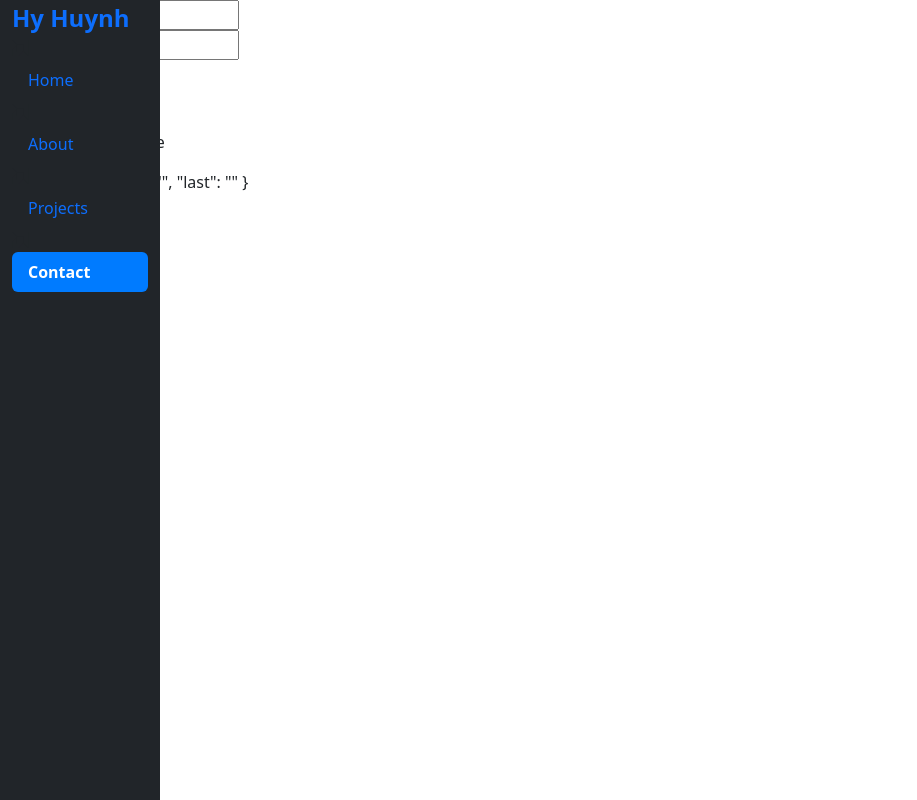
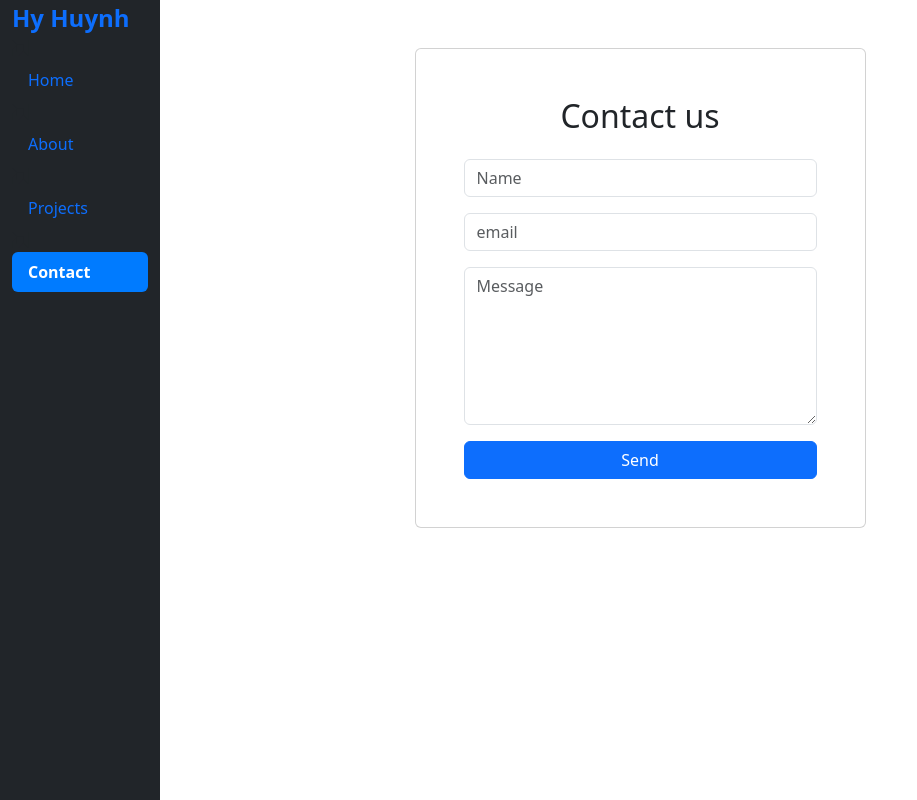
Before and after one commit to hyah01/day2-Profolio, an Angular app: page /contact in a window 1280 px wide. Shown: the whole page, without its empty margins (0-917 px from the left). Built offline with nearby package versions, Linux system fonts and the light colour scheme.

Commit message:
Added Contact

```diff
--- a/src/app/contact/contact.component.html
+++ b/src/app/contact/contact.component.html
@@ -1,13 +1,54 @@
-<form #f = "ngForm" (ngSubmit) = "onSubmit(f)" novalidate>
-    <input name="first" ngModel required #first = "ngModel">
-    <br>
-    <input name="last" ngModel>
-    <br>
-    <button>Submit</button>
-
-</form>
-
-<p>First Name: {{first.value}}</p>
-<p>First Name valid: {{first.valid}}</p>
-<p>Form Value: {{f.value | json}}</p>
-<p>Form Valid: {{f.valid}}</p>
+<section class="position-relative py-4 py-xl-5">
+  <div class="container position-relative">
+    <div class="row d-flex justify-content-center">
+      <div class="col-md-8 col-lg-6 col-xl-5 col-xxl-4">
+        <div class="card mb-5">
+          <div class="card-body p-sm-5">
+            <h2 class="text-center mb-4">Contact us</h2>
+            <form form #f="ngForm" (ngSubmit)="onSubmit(f)" novalidate>
+              <div class="mb-3">
+                <input
+                  name="name"
+                  class="form-control"
+                  type="text"
+                  name="name"
+                  placeholder="Name"
+                  ngModel
+                  required
+                  #name="ngModel"
+                />
+              </div>
+              <div class="mb-3">
+                <input
+                  placeholder="Email"
+                  class="form-control"
+                  type="email"
+                  name="email"
+                  placeholder="email"
+                  ngModel
+                  required
+                  #email="ngModel"
+                />
+              </div>
+              <div class="mb-3">
+                <textarea
+                  class="form-control"
+                  name="message"
+                  rows="6"
+                  placeholder="Message"
+                  ngModel
+                ></textarea>
+              </div>
+              <div>
+                <button class="btn btn-primary d-block w-100">
+                  Send
+                </button>
+              </div>
+            </form>
+          </div>
+        </div>
+      </div>
+    </div>
+  </div>
+</section>
+<script src="assets/bootstrap/js/bootstrap.min.js"></script>
```
